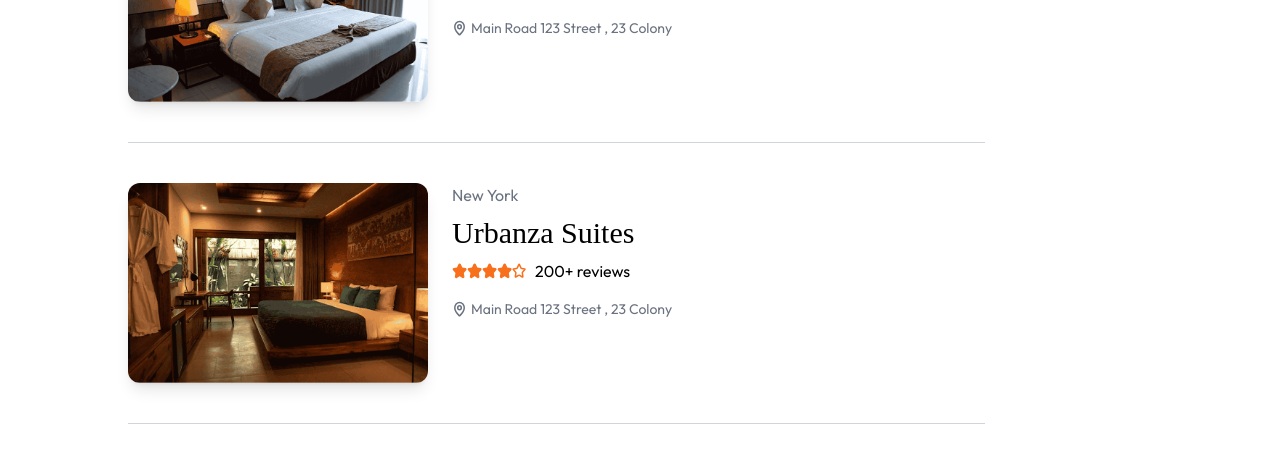
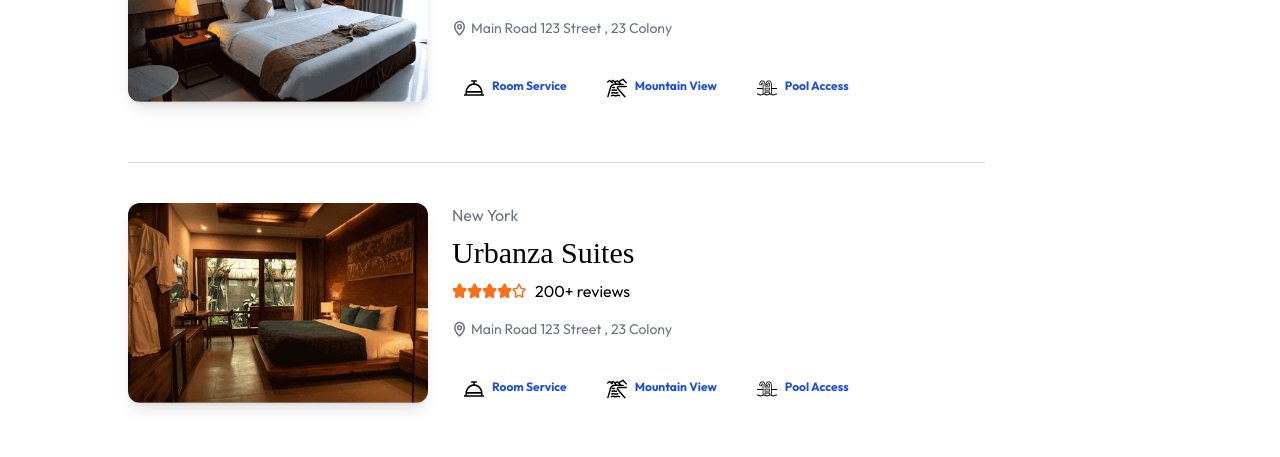
Before and after one commit to farihapromi/hotel-booking-app, a React (Vite) app in the folder client/: page /rooms in a window 1280 px wide. Shown: the part 322-779 px from the top of the page. Built offline with nearby package versions, Linux system fonts and the light colour scheme; no server answers; a web font is replaced by a local one.

Commit message:
Add amenities

```diff
--- a/client/src/Pages/RoomCard.jsx
+++ b/client/src/Pages/RoomCard.jsx
@@ -1,7 +1,7 @@
 import React from 'react'
 import { useNavigate } from 'react-router-dom'
 import StarRating from '../Components/StarRating'
-import { assets } from '../assets/assets'
+import { assets, facilityIcons } from '../assets/assets'
 
 const RoomCard = ({rooms}) => {
    const{ _id, hotel, roomType, pricePerNight, amenities, images, isAvailable }=rooms
@@ -24,6 +24,19 @@ const RoomCard = ({rooms}) => {
                 <img src={assets.locationIcon} alt="location" />
                 <span>{hotel.address}</span>
             </div>
+            {/* room amenities */}
+            <div className="flex flex-row gap-4 items-center mt-6 mb-4">
+                {
+                    amenities.map((item,index)=>(
+                        <div key={index} className='flex flex-row gap-2 rounded-lg text-blue-700 font-bold text-xl px-3 py-2'>
+                            <img src={facilityIcons[item]} alt="facility" className='w-5 h-5' />
+                            <p className='text-xs'>{item}</p>
+                            </div>
+                    ))
+                }
+
+            </div>
+
         </div>
       </div>
 
```
